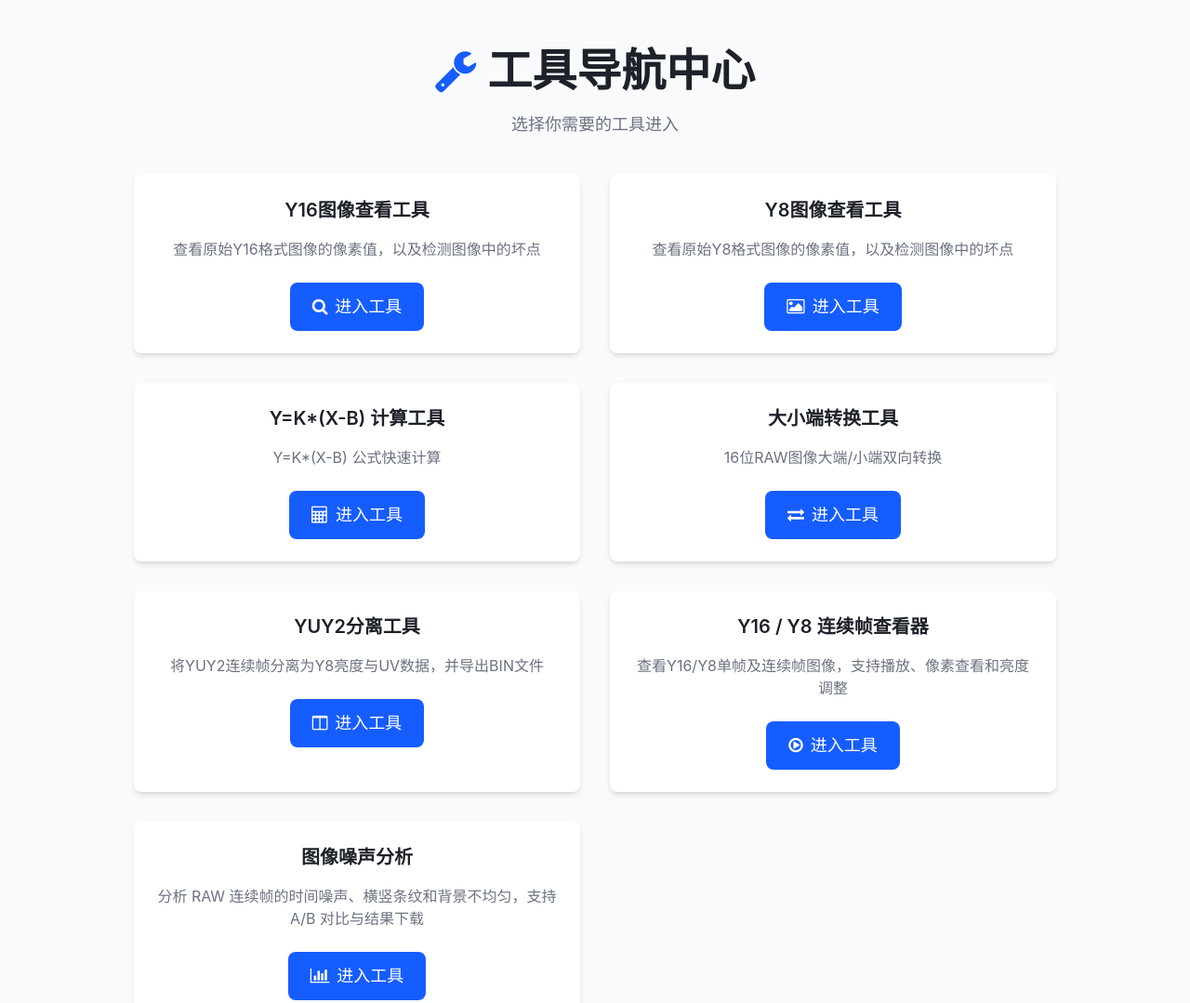
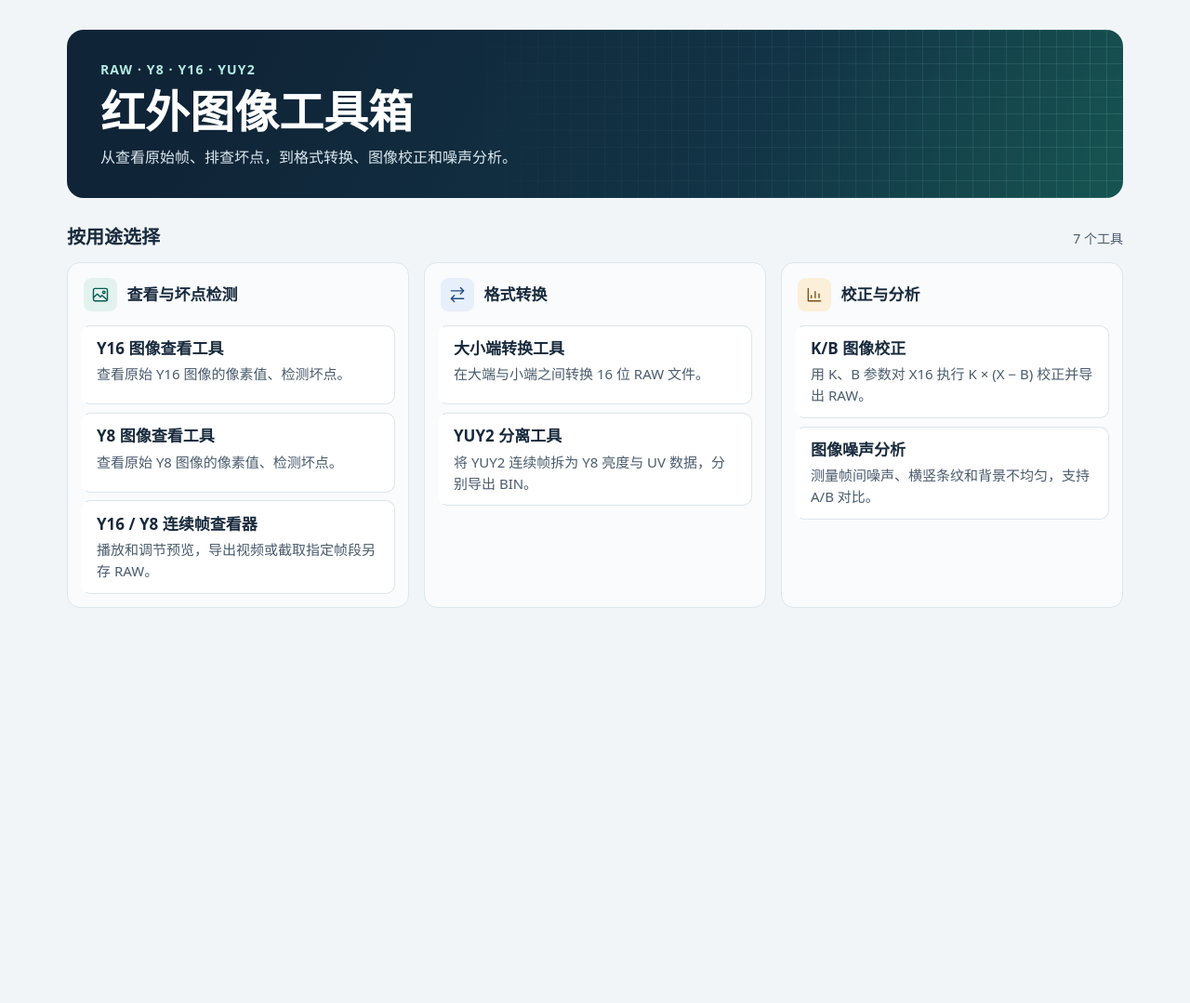
Before and after one commit to LiuYueqiang1/bad-point-detector, a plain HTML site: page index.html in a window 1280 px wide. Shown: the top 1079 px of the page at 93% size. After the commit the page ends 800 px from the top, so only its background shows below. Drawn offline with nearby package versions, Linux system fonts and the light colour scheme.

Commit message:
Group infrared tools and add homepage analytics

```diff
--- a/index.html
+++ b/index.html
@@ -1,123 +1,204 @@
-<!DOCTYPE html>
+<!doctype html>
 <html lang="zh-CN">
 <head>
-    <meta charset="UTF-8">
-    <meta name="viewport" content="width=device-width, initial-scale=1.0">
-    <title>工具导航主页</title>
-    <script src="https://cdn.tailwindcss.com"></script>
-    <link href="https://cdn.jsdelivr.net/npm/font-awesome@4.7.0/css/font-awesome.min.css" rel="stylesheet">
-    <script>
-        tailwind.config = {
-            theme: {
-                extend: {
-                    colors: {
-                        primary: '#165DFF',
-                        secondary: '#36CFC9',
-                        accent: '#FF7D00',
-                        dark: '#1D2129',
-                        light: '#F2F3F5'
-                    },
-                    fontFamily: {
-                        sans: ['Inter', 'system-ui', 'sans-serif'],
-                    },
-                }
-            }
+    <meta charset="utf-8">
+    <meta name="viewport" content="width=device-width, initial-scale=1">
+    <meta name="color-scheme" content="light">
+    <meta name="description" content="查看红外 RAW 图像、检测坏点、转换图像格式，以及进行图像校正和噪声分析。">
+    <title>红外图像工具箱</title>
+    <style>
+        :root {
+            font-family: system-ui, "Segoe UI", "Microsoft YaHei", sans-serif;
+            line-height: 1.55;
+            color: #17293c;
+            background: #f1f5f8;
+            --muted: #4a5b6d;
+            --line: #dce6ed;
+            --paper: #fff;
         }
-    </script>
-    <style type="text/tailwindcss">
-        @layer utilities {
-            .tool-card {
-                @apply bg-white rounded-lg shadow-md p-6 text-center hover:shadow-lg transition-shadow duration-300;
-            }
-            .tool-btn {
-                @apply bg-primary hover:bg-primary/90 text-white px-6 py-3 rounded-lg text-lg font-medium transition-all duration-200 inline-flex items-center gap-2;
-            }
+
+        *, *::before, *::after { box-sizing: border-box; }
+        body { margin: 0; }
+        h1, h2, h3, p { margin: 0; }
+        .page { max-width: 74rem; margin-inline: auto; padding: 2rem 1.5rem 1.25rem; }
+
+        .hero {
+            position: relative;
+            isolation: isolate;
+            overflow: hidden;
+            padding: 2rem 2.25rem;
+            border-radius: 1.125rem;
+            color: #fff;
+            background: linear-gradient(118deg, #102437 15%, #123446 65%, #175451);
+        }
+
+        .hero::before {
+            position: absolute;
+            z-index: -1;
+            inset: 0 0 0 35%;
+            content: "";
+            background-image: linear-gradient(#affff21c 1px, transparent 1px),
+                              linear-gradient(90deg, #affff21c 1px, transparent 1px);
+            background-size: 1.125rem 1.125rem;
+            mask-image: linear-gradient(90deg, transparent, #000);
+            pointer-events: none;
+        }
+
+        .formats { color: #b3ece3; font-size: .875rem; font-weight: 650; letter-spacing: .08em; }
+        h1 { margin-block: .4rem .55rem; font-size: clamp(1.875rem, 4vw, 3rem); line-height: 1.16; }
+        .intro { color: #dce9ee; max-width: 38em; }
+
+        .directory { margin-block: 1.625rem 0; }
+        .directory-head { display: flex; align-items: baseline; justify-content: space-between; gap: .6rem; margin-bottom: .75rem; }
+        .directory-head h2 { font-size: 1.25rem; }
+        .directory-head p { font-size: .875rem; color: var(--muted); }
+
+        .groups { display: grid; grid-template-columns: repeat(3, minmax(0, 1fr)); gap: 1rem; }
+        .group {
+            --accent: #0a5d53;
+            --tint: #e3f2ee;
+            display: flex;
+            flex-direction: column;
+            gap: .7rem;
+            min-width: 0;
+            border: 1px solid var(--line);
+            border-radius: .875rem;
+            padding: .9rem;
+            background: #f9fbfc;
+        }
+        .group.convert { --accent: #214f86; --tint: #e7effa; }
+        .group.analyze { --accent: #80531a; --tint: #fbefd9; }
+        .group-heading { display: flex; align-items: center; gap: .65rem; padding: .1rem .175rem .2rem; }
+        .group-heading h3 { font-size: 1.0625rem; }
+        .group-icon {
+            display: grid;
+            flex: none;
+            place-items: center;
+            width: 2.25rem;
+            height: 2.25rem;
+            background: var(--tint);
+            color: var(--accent);
+            border-radius: .55rem;
+        }
+        .group-icon svg { width: 1.25rem; height: 1.25rem; }
+
+        .tool-list { list-style: none; margin: 0; padding: 0; display: grid; gap: .55rem; }
+        .tool-link {
+            display: block;
+            min-height: 5.35rem;
+            padding: .7rem .85rem;
+            border: 1px solid var(--line);
+            border-inline-start: .1875rem solid transparent;
+            border-radius: .625rem;
+            text-decoration: none;
+            color: inherit;
+            background: var(--paper);
+            transition: border-color .15s ease, background-color .15s ease;
+        }
+        .tool-title { display: block; font-weight: 700; font-size: 1.0625rem; margin-bottom: .18rem; }
+        .tool-description { display: block; font-size: .9375rem; color: var(--muted); }
+        .tool-link:hover, .tool-link:focus-visible {
+            border-color: var(--accent);
+            background: var(--tint);
+        }
+        .tool-link:hover .tool-title, .tool-link:focus-visible .tool-title { color: var(--accent); }
+        .tool-link:focus-visible { outline: .16rem solid var(--accent); outline-offset: .125rem; }
+
+        @media (max-width: 52rem) {
+            .groups { grid-template-columns: minmax(0, 1fr); }
+            .page { max-width: 44rem; }
+        }
+        @media (max-width: 38rem) {
+            .page { padding: .85rem .85rem 1rem; }
+            .hero { padding: 1.25rem; }
+            .directory { margin-top: 1.15rem; }
+            .group { padding: .7rem; }
+            .tool-link { min-height: auto; }
+        }
+        @media (prefers-reduced-motion: reduce) {
+            .tool-link { transition: none; }
         }
     </style>
 </head>
-<body class="bg-gray-50 min-h-screen flex flex-col items-center justify-center py-10">
-    <div class="container mx-auto max-w-5xl px-4">
-        <!-- 标题 -->
-        <header class="text-center mb-10">
-            <h1 class="text-[clamp(1.8rem,4vw,3rem)] font-bold text-dark flex items-center justify-center gap-3">
-                <i class="fa fa-wrench text-primary"></i>
-                工具导航中心
-            </h1>
-            <p class="text-gray-500 mt-2 text-lg">选择你需要的工具进入</p>
+<body>
+    <div class="page">
+        <header class="hero">
+            <p class="formats">RAW · Y8 · Y16 · YUY2</p>
+            <h1>红外图像工具箱</h1>
+            <p class="intro">从查看原始帧、排查坏点，到格式转换、图像校正和噪声分析。</p>
         </header>
 
-        <!-- 工具选项 -->
-        <div class="grid grid-cols-1 md:grid-cols-2 gap-8">
-            <!-- Y16图像查看工具 -->
-            <div class="tool-card">
-                <h2 class="text-xl font-semibold text-dark mb-4">Y16图像查看工具</h2>
-                <p class="text-gray-500 mb-6">查看原始Y16格式图像的像素值，以及检测图像中的坏点</p>
-                <a href="bad-point-detector.html" class="tool-btn">
-                    <i class="fa fa-search"></i>
-                    进入工具
-                </a>
+        <main class="directory">
+            <div class="directory-head">
+                <h2 id="directoryTitle">按用途选择</h2>
+                <p>7 个工具</p>
             </div>
+            <nav class="groups" aria-labelledby="directoryTitle">
+                <section class="group" aria-labelledby="viewTitle">
+                    <div class="group-heading">
+                        <span class="group-icon" aria-hidden="true">
+                            <svg viewBox="0 0 24 24" fill="none" stroke="currentColor" stroke-width="1.7" stroke-linecap="round" stroke-linejoin="round" focusable="false">
+                                <rect x="3" y="4" width="18" height="16" rx="2"/>
+                                <path d="m3 16 5-5 4 4 2-2 7 6"/>
+                                <circle cx="16.5" cy="9" r="1.5"/>
+                            </svg>
+                        </span>
+                        <h3 id="viewTitle">查看与坏点检测</h3>
+                    </div>
+                    <ul class="tool-list">
+                        <li><a class="tool-link" href="bad-point-detector.html"><span class="tool-title">Y16 图像查看工具</span><span class="tool-description">查看原始 Y16 图像的像素值、检测坏点。</span></a></li>
+                        <li><a class="tool-link" href="y8-viewer.html"><span class="tool-title">Y8 图像查看工具</span><span class="tool-description">查看原始 Y8 图像的像素值、检测坏点。</span></a></li>
+                        <li><a class="tool-link" href="y16-y8-viewer.html"><span class="tool-title">Y16 / Y8 连续帧查看器</span><span class="tool-description">播放和调节预览，导出视频或截取指定帧段另存 RAW。</span></a></li>
+                    </ul>
+                </section>
 
-            <!-- Y8图像查看工具 -->
-            <div class="tool-card">
-                <h2 class="text-xl font-semibold text-dark mb-4">Y8图像查看工具</h2>
-                <p class="text-gray-500 mb-6">查看原始Y8格式图像的像素值，以及检测图像中的坏点</p>
-                <a href="y8-viewer.html" class="tool-btn">
-                    <i class="fa fa-image"></i>
-                    进入工具
-                </a>
-            </div>
+                <section class="group convert" aria-labelledby="convertTitle">
+                    <div class="group-heading">
+                        <span class="group-icon" aria-hidden="true">
+                            <svg viewBox="0 0 24 24" fill="none" stroke="currentColor" stroke-width="1.7" stroke-linecap="round" stroke-linejoin="round" focusable="false">
+                                <path d="M4 7h16m-4-4 4 4-4 4M20 17H4m4-4-4 4 4 4"/>
+                            </svg>
+                        </span>
+                        <h3 id="convertTitle">格式转换</h3>
+                    </div>
+                    <ul class="tool-list">
+                        <li><a class="tool-link" href="endian-converter.html"><span class="tool-title">大小端转换工具</span><span class="tool-description">在大端与小端之间转换 16 位 RAW 文件。</span></a></li>
+                        <li><a class="tool-link" href="yuy2-splitter.html"><span class="tool-title">YUY2 分离工具</span><span class="tool-description">将 YUY2 连续帧拆为 Y8 亮度与 UV 数据，分别导出 BIN。</span></a></li>
+                    </ul>
+                </section>
 
-            <!-- 新增：Y=K*(X-B) 计算工具 -->
-            <div class="tool-card">
-                <h2 class="text-xl font-semibold text-dark mb-4">Y=K*(X-B) 计算工具</h2>
-                <p class="text-gray-500 mb-6">Y=K*(X-B) 公式快速计算</p>
-                <a href="K_X_B.html" class="tool-btn">
-                    <i class="fa fa-calculator"></i>
-                    进入工具
-                </a>
-            </div>
+                <section class="group analyze" aria-labelledby="analyzeTitle">
+                    <div class="group-heading">
+                        <span class="group-icon" aria-hidden="true">
+                            <svg viewBox="0 0 24 24" fill="none" stroke="currentColor" stroke-width="1.7" stroke-linecap="round" stroke-linejoin="round" focusable="false">
+                                <path d="M4 4v16h16M8 16v-3m5 3V8m5 8v-5"/>
+                            </svg>
+                        </span>
+                        <h3 id="analyzeTitle">校正与分析</h3>
+                    </div>
+                    <ul class="tool-list">
+                        <li><a class="tool-link" href="K_X_B.html"><span class="tool-title">K/B 图像校正</span><span class="tool-description">用 K、B 参数对 X16 执行 K × (X − B) 校正并导出 RAW。</span></a></li>
+                        <li><a class="tool-link" href="noise-analysis.html"><span class="tool-title">图像噪声分析</span><span class="tool-description">测量帧间噪声、横竖条纹和背景不均匀，支持 A/B 对比。</span></a></li>
+                    </ul>
+                </section>
+            </nav>
+        </main>
+    </div>
 
-            <!-- 16位RAW大小端转换工具 -->
-            <div class="tool-card">
-                <h2 class="text-xl font-semibold text-dark mb-4">大小端转换工具</h2>
-                <p class="text-gray-500 mb-6">16位RAW图像大端/小端双向转换</p>
-                <a href="endian-converter.html" class="tool-btn">
-                    <i class="fa fa-exchange"></i>
-                    进入工具
-                </a>
-            </div>
+    <script>
+        (() => {
+            // 仅统计正式首页，本地预览不加载统计脚本。
+            const homePath = '/bad-point-detector/';
+            if (location.origin !== 'https://liuyueqiang1.github.io' ||
+                ![homePath, homePath + 'index.html'].includes(location.pathname)) return;
 
-            <!-- YUY2连续帧分离工具 -->
-            <div class="tool-card">
-                <h2 class="text-xl font-semibold text-dark mb-4">YUY2分离工具</h2>
-                <p class="text-gray-500 mb-6">将YUY2连续帧分离为Y8亮度与UV数据，并导出BIN文件</p>
-                <a href="yuy2-splitter.html" class="tool-btn">
-                    <i class="fa fa-columns"></i>
-                    进入工具
-                </a>
-            </div>
-
-            <!-- Y16/Y8连续帧查看器 -->
-            <div class="tool-card">
-                <h2 class="text-xl font-semibold text-dark mb-4">Y16 / Y8 连续帧查看器</h2>
-                <p class="text-gray-500 mb-6">查看Y16/Y8单帧及连续帧图像，支持播放、像素查看和亮度调整</p>
-                <a href="y16-y8-viewer.html" class="tool-btn">
-                    <i class="fa fa-play-circle-o"></i>
-                    进入工具
-                </a>
-            </div>
-
-            <!-- 图像噪声分析 -->
-            <div class="tool-card">
-                <h2 class="text-xl font-semibold text-dark mb-4">图像噪声分析</h2>
-                <p class="text-gray-500 mb-6">分析 RAW 连续帧的时间噪声、横竖条纹和背景不均匀，支持 A/B 对比与结果下载</p>
-                <a href="noise-analysis.html" class="tool-btn">
-                    <i class="fa fa-bar-chart"></i>
-                    进入工具
-                </a>
-            </div>
-        </div>
-    </div>
+            const counter = document.createElement('script');
+            counter.async = true;
+            counter.dataset.goatcounter = 'https://lyq.goatcounter.com/count';
+            counter.dataset.goatcounterSettings = JSON.stringify({ path: homePath });
+            counter.src = 'https://gc.zgo.at/count.js';
+            document.head.appendChild(counter);
+        })();
+    </script>
 </body>
 </html>
```
